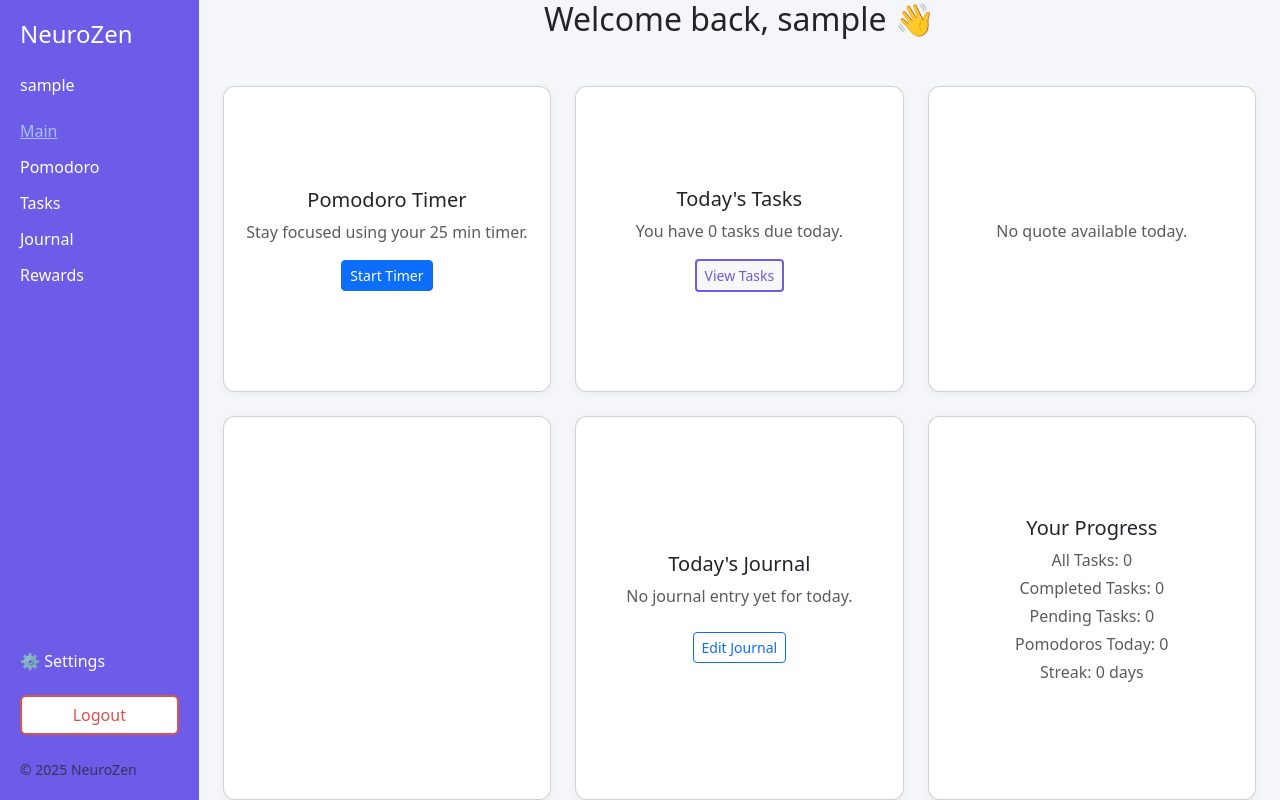
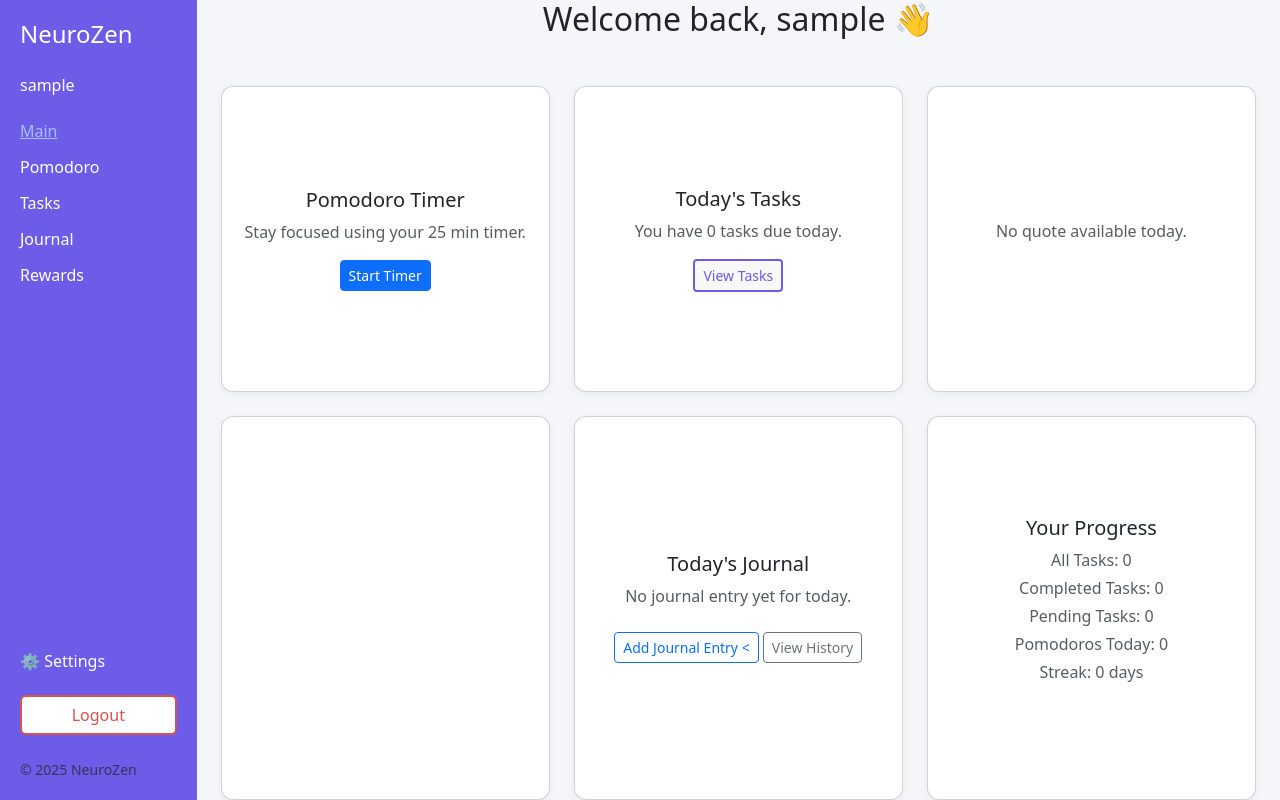
Before and after one commit to nattkacz/NeuroZen, a Django app: page /dashboard/ in a window 1280 px wide. Run offline with Django 5.2, Linux system fonts and the light colour scheme; the visitor is signed in with stand-in values (Sample User, id 1); data comes from the database, SQL or seed files in the repository; data that the repository does not hold is empty; some libraries are stand-ins or nearby versions.

Commit message:
Add journal views with templates and urls

```diff
--- a/core/templates/core/dashboard.html
+++ b/core/templates/core/dashboard.html
@@ -75,7 +75,10 @@
             <p class="text-muted">No journal entry yet for today.</p>
           {% endif %}
           <div class="text-end mt-2">
-            <a href="#" class="btn btn-sm btn-outline-primary">Edit Journal</a>
+            <a href="{% url 'journal_view' %}" class="btn btn-sm btn-outline-primary">
+                {% if mood_entry %}Edit Journal{% else %}Add Journal Entry{% endif %}
+<           </a>
+            <a href="{% url 'journal_history' %}" class="btn btn-sm btn-outline-secondary"> View History</a>
           </div>
         </div>
       </div>
--- a/core/views.py
+++ b/core/views.py
@@ -3,7 +3,7 @@
 from django.contrib.auth.forms import AuthenticationForm
 from django.contrib.auth import login, logout
 from django.contrib.auth.decorators import login_required
-from core.forms import UserRegisterForm, TaskForm
+from core.forms import UserRegisterForm, TaskForm, MoodEntryForm
 from core.models import Task, DailyQuote, MoodEntry, PomodoroSession, Category, BreathingExercise
 from datetime import date
 from collections import defaultdict
@@ -208,3 +208,41 @@
     sorted_history = dict(sorted(history.items(), reverse=True))
 
     return render(request, 'core/pomodoro_history.html', {'history': sorted_history})
+
+
+@login_required
+def journal_view(request):
+    today = timezone.now().date()
+    mood_entry, _ = MoodEntry.objects.get_or_create(user=request.user, date=today)
+
+    if request.method == 'POST':
+        form = MoodEntryForm(request.POST, instance=mood_entry)
+        if form.is_valid():
+            form.save()
+            return redirect('journal_history')
+
+    else:
+        form = MoodEntryForm(instance=mood_entry)
+
+    return render(request, 'core/journal.html', {'form': form})
+
+
+@login_required
+def journal_history(request):
+    entries = MoodEntry.objects.filter(user=request.user).order_by('-date', '-time')
+    return render(request, 'core/journal_history.html', {'entries': entries})
+
+
+@login_required
+def journal_edit(request, pk):
+    entry = get_object_or_404(MoodEntry, pk=pk, user=request.user)
+
+    if request.method == 'POST':
+        form = MoodEntryForm(request.POST, instance=entry)
+        if form.is_valid():
+            form.save()
+            return redirect('journal_history')
+    else:
+        form = MoodEntryForm(instance=entry)
+
+    return render(request, 'core/journal.html', {'form': form})
--- a/neurozen_app/urls.py
+++ b/neurozen_app/urls.py
@@ -21,4 +21,8 @@
     path('pomodoro/start/', views.start_pomodoro, name='start_pomodoro'),
     path('pomodoro/end/', views.end_pomodoro, name='end_pomodoro'),
     path('pomodoro/history/', views.pomodoro_history, name='pomodoro_history'),
+    path('journal/', views.journal_view, name='journal_view'),
+    path('journal/history', views.journal_history, name='journal_history'),
+    path('journal/<int:pk>/edit/', views.journal_edit, name='journal_edit'),
+
 ]
```
Also changed, not shown: core/templates/core/journal.html (added, +32 -0 lines), core/templates/core/journal_history.html (added, +38 -0 lines).
